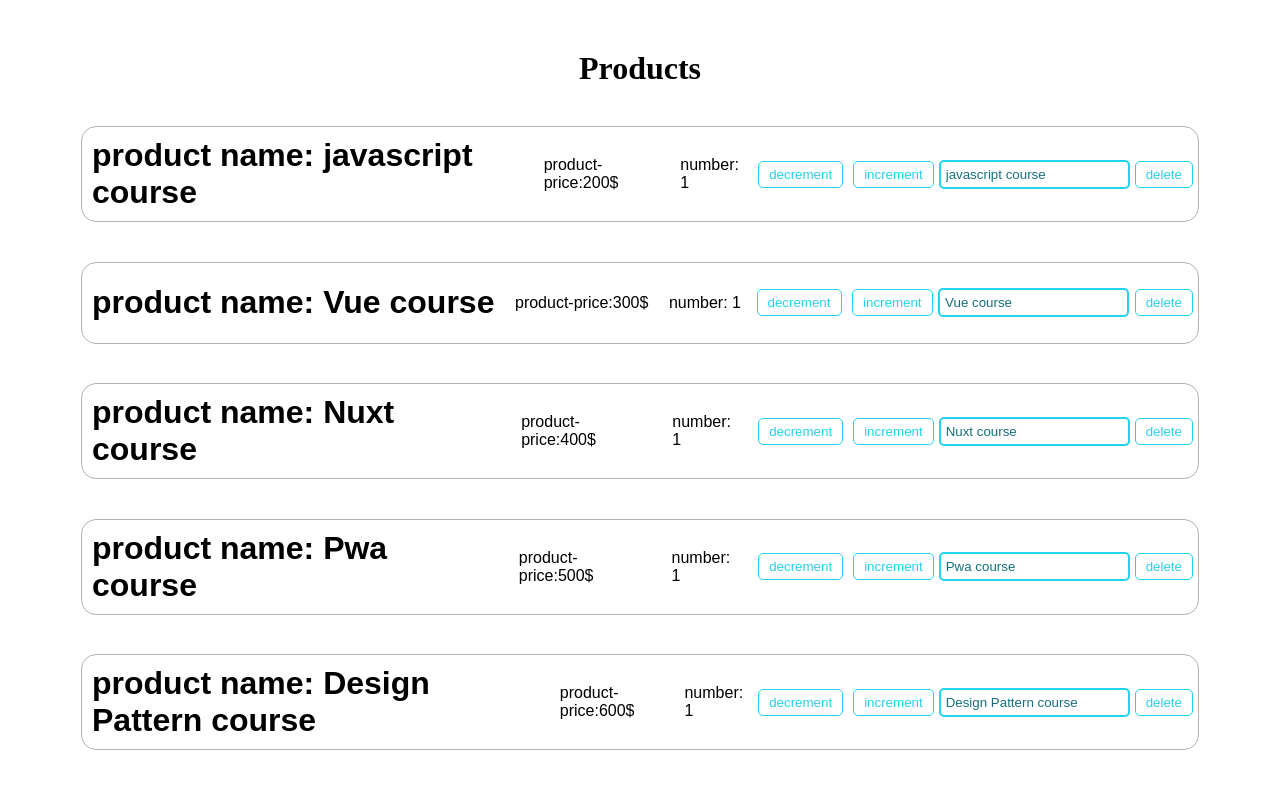
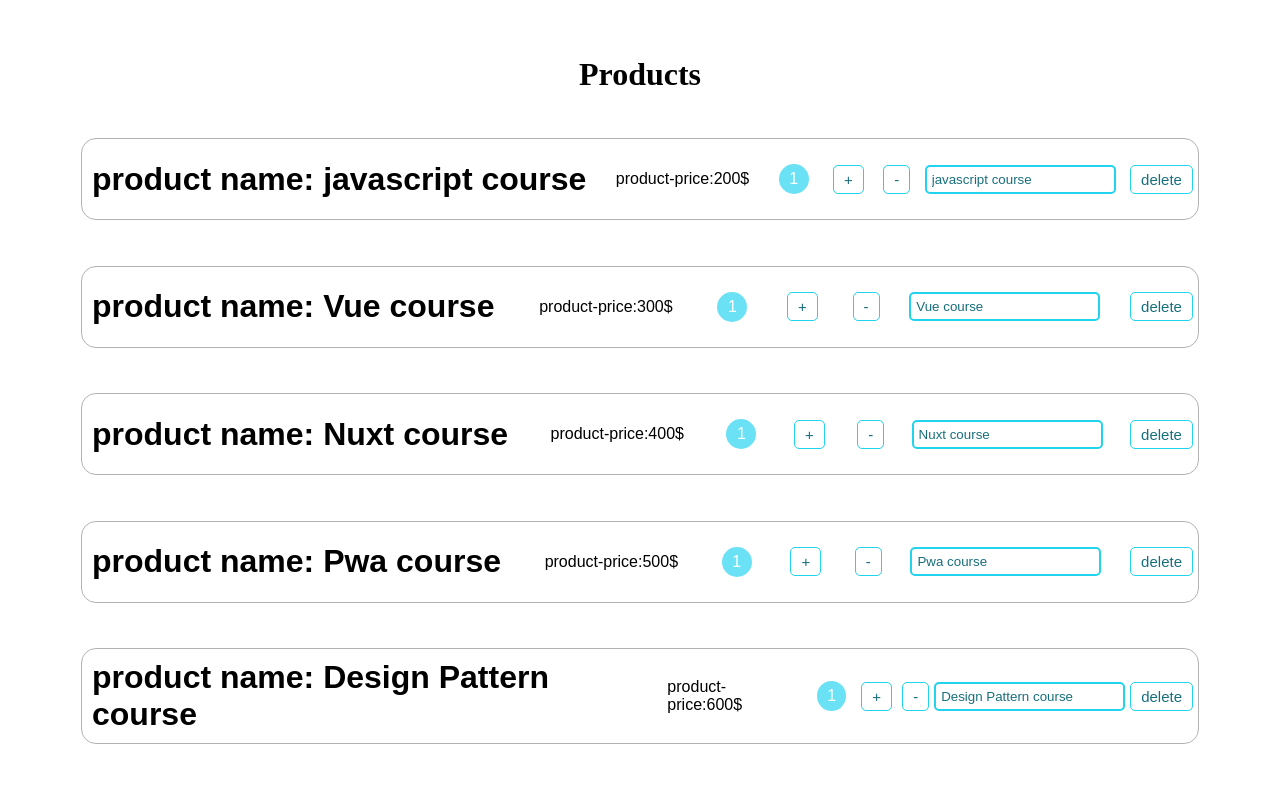
Before and after one commit to danyalbani240/learning-react, a React (Create React App) app: page / in a window 1280 px wide. Shown: the top 788 px of the page. Built offline with nearby package versions, Linux system fonts and the light colour scheme.

Commit message:
adding badge style

```diff
--- a/src/product/Product.js
+++ b/src/product/Product.js
@@ -5,12 +5,13 @@ const Product = (props) => {
 		<div className={styles.product}>
 			<h1>product name: {props.title}</h1>
 			<p>product-price:{props.price}</p>
-			<p>number: {props.number}</p>
+			<p className={styles.badge}> {props.number}</p>
+
+			<button className={styles.button} onClick={props.increment}>
+				+
+			</button>
 			<button className={styles.button} onClick={props.decrement}>
-				decrement
-			</button>
-			<button className={styles.button} onClick={props.increment}>
-				increment
+				-
 			</button>
 			<input
 				type="text"
--- a/src/product/product.module.css
+++ b/src/product/product.module.css
@@ -21,7 +21,8 @@ h1 {
     border-radius: 5px;
     cursor: pointer;
     margin: 0 5px;
-    color: rgb(34 211 238);
+    color: rgb(23, 111, 125);
+    font-size: 15px;
     transition: 0.5s all ease;
 }
 .button:hover {
@@ -40,3 +41,13 @@ h1 {
 
     border-color:rgb(12, 100, 113) ;
 }
+.badge{
+    background-color: rgba(34, 211, 238, 0.675);
+    color: white;
+    border-radius: 50%;
+    width: 30px;
+    height: 30px;
+    display: flex ;
+    justify-content: center;
+    align-items: center;
+}
```
